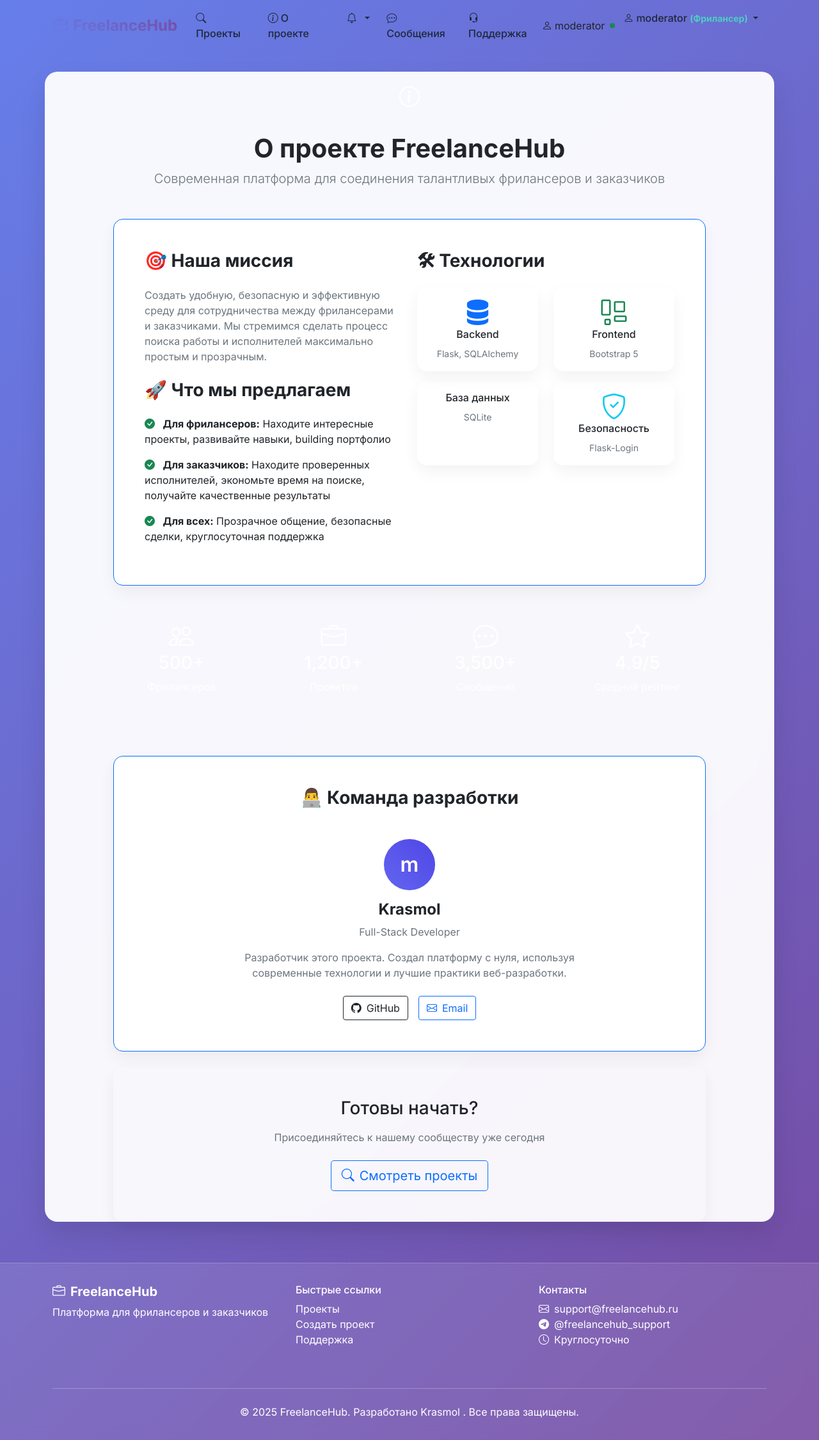
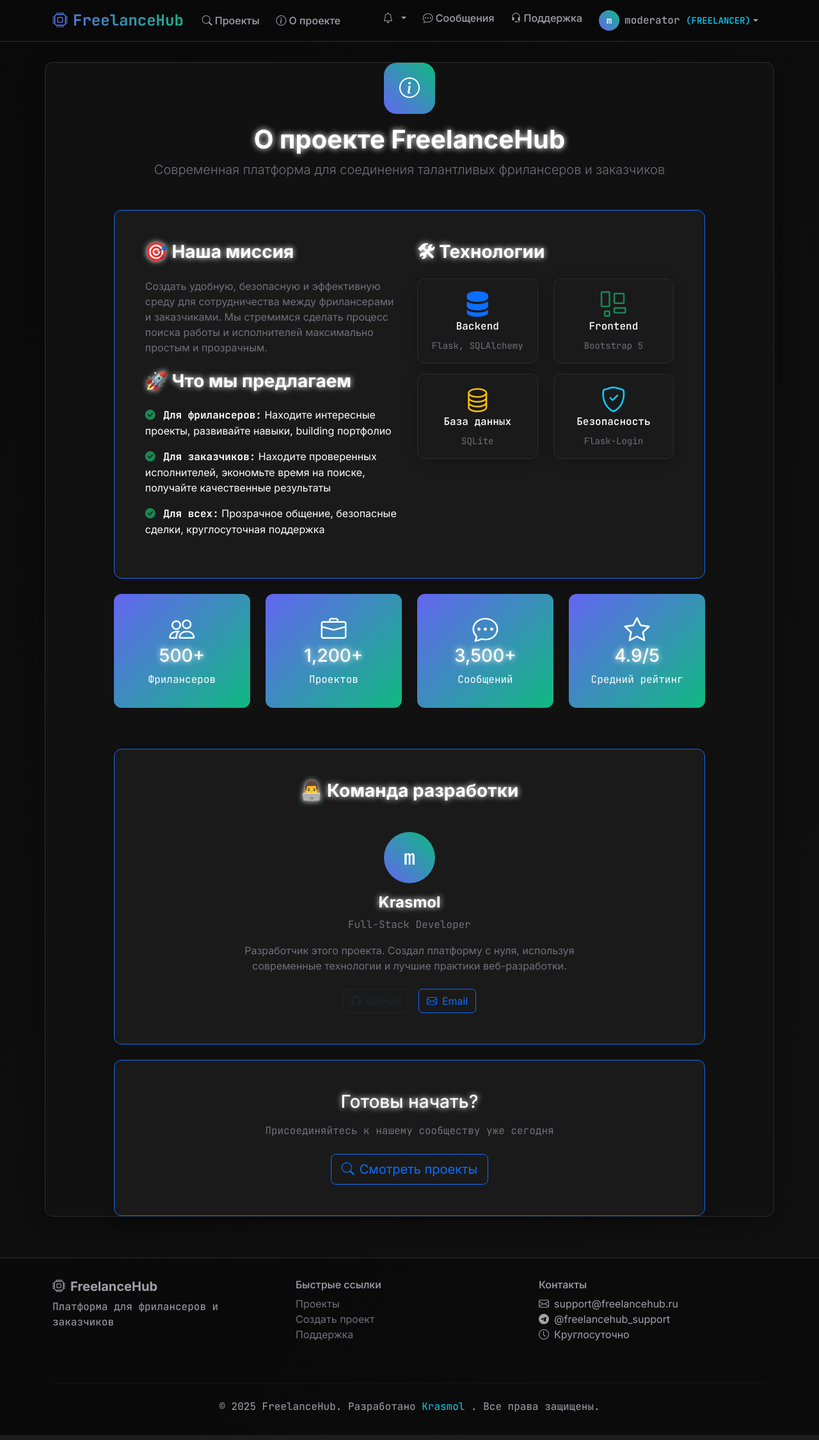
Before and after one commit to Krasmol/platform_for_freelancers, a Flask app: page /about in a window 1280 px wide. Shown: the whole page at 64% size. Run offline with Flask 3, Linux system fonts and the light colour scheme; a user stored in the database is signed in; data that the repository does not hold is empty.

Commit message:
Update base.html
 изменен стиль

```diff
--- a/templates/base.html
+++ b/templates/base.html
@@ -1,113 +1,137 @@
 <!DOCTYPE html>
-<html lang="ru">
+<html lang="ru" data-bs-theme="dark">
 <head>
     <meta charset="UTF-8">
     <meta name="viewport" content="width=device-width, initial-scale=1.0">
     <title>FreelanceHub - Платформа для фрилансеров</title>
 
     <!-- Bootstrap 5 CSS -->
-    <link href="https://cdn.jsdelivr.net/npm/bootstrap@5.1.3/dist/css/bootstrap.min.css" rel="stylesheet">
+    <link href="https://cdn.jsdelivr.net/npm/bootstrap@5.3.2/dist/css/bootstrap.min.css" rel="stylesheet">
 
     <!-- Bootstrap Icons -->
-    <link rel="stylesheet" href="https://cdn.jsdelivr.net/npm/bootstrap-icons@1.8.1/font/bootstrap-icons.css">
+    <link rel="stylesheet" href="https://cdn.jsdelivr.net/npm/bootstrap-icons@1.11.1/font/bootstrap-icons.css">
 
     <!-- Google Fonts -->
-    <link href="https://fonts.googleapis.com/css2?family=Inter:wght@300;400;500;600;700&display=swap" rel="stylesheet">
+    <link href="https://fonts.googleapis.com/css2?family=JetBrains+Mono:wght@300;400;500;600;700&family=Inter:wght@300;400;500;600;700&display=swap" rel="stylesheet">
 
     <style>
         :root {
-            --primary: #6366f1;
-            --primary-dark: #4f46e5;
-            --secondary: #f8fafc;
-            --accent: #10b981;
-            --text-dark: #1e293b;
-            --text-light: #64748b;
+            --bg-primary: #0a0a0a;
+            --bg-secondary: #111111;
+            --bg-card: #1a1a1a;
+            --bg-hover: #252525;
+            --accent-primary: #6366f1;
+            --accent-secondary: #10b981;
+            --text-primary: #ffffff;
+            --text-secondary: #a1a1aa;
+            --text-muted: #71717a;
+            --border-color: #2d2d2d;
+            --success: #10b981;
+            --warning: #f59e0b;
+            --danger: #ef4444;
+            --info: #06b6d4;
+        }
+
+        [data-bs-theme="dark"] {
+            --bs-body-bg: var(--bg-primary);
+            --bs-body-color: var(--text-primary);
+            --bs-border-color: var(--border-color);
         }
 
         body {
             font-family: 'Inter', sans-serif;
-            background: linear-gradient(135deg, #667eea 0%, #764ba2 100%);
+            background: linear-gradient(135deg, var(--bg-primary) 0%, var(--bg-secondary) 100%);
             min-height: 100vh;
+            color: var(--text-primary);
+        }
+
+        .navbar {
+            background: rgba(10, 10, 10, 0.95) !important;
+            backdrop-filter: blur(10px);
+            border-bottom: 1px solid var(--border-color);
         }
 
         .navbar-brand {
+            font-family: 'JetBrains Mono', monospace;
             font-weight: 700;
             font-size: 1.5rem;
-            background: linear-gradient(45deg, #667eea, #764ba2);
+            background: linear-gradient(45deg, var(--accent-primary), var(--accent-secondary));
             -webkit-background-clip: text;
             -webkit-text-fill-color: transparent;
         }
 
         .main-container {
-            background: rgba(255, 255, 255, 0.95);
-            backdrop-filter: blur(10px);
-            border-radius: 20px;
-            box-shadow: 0 20px 40px rgba(0, 0, 0, 0.1);
+            background: var(--bg-secondary);
+            border-radius: 12px;
+            box-shadow: 0 8px 32px rgba(0, 0, 0, 0.3);
             margin-top: 2rem;
             margin-bottom: 2rem;
+            border: 1px solid var(--border-color);
         }
 
         .card {
-            border: none;
-            border-radius: 15px;
-            box-shadow: 0 10px 25px rgba(0, 0, 0, 0.05);
+            background: var(--bg-card);
+            border: 1px solid var(--border-color);
+            border-radius: 12px;
+            box-shadow: 0 4px 20px rgba(0, 0, 0, 0.2);
             transition: all 0.3s ease;
-            border: 1px solid rgba(255, 255, 255, 0.2);
         }
 
         .card:hover {
-            transform: translateY(-5px);
-            box-shadow: 0 15px 35px rgba(0, 0, 0, 0.1);
+            transform: translateY(-2px);
+            box-shadow: 0 8px 30px rgba(0, 0, 0, 0.3);
+            border-color: var(--accent-primary);
         }
 
         .btn-primary {
-            background: linear-gradient(45deg, var(--primary), var(--primary-dark));
+            background: linear-gradient(45deg, var(--accent-primary), #4f46e5);
             border: none;
-            border-radius: 10px;
-            padding: 12px 30px;
-            font-weight: 500;
+            border-radius: 8px;
+            padding: 12px 24px;
+            font-weight: 600;
             transition: all 0.3s ease;
         }
 
         .btn-primary:hover {
-            transform: translateY(-2px);
-            box-shadow: 0 10px 20px rgba(99, 102, 241, 0.3);
+            transform: translateY(-1px);
+            box-shadow: 0 6px 20px rgba(99, 102, 241, 0.4);
         }
 
         .btn-success {
-            background: linear-gradient(45deg, var(--accent), #059669);
+            background: linear-gradient(45deg, var(--accent-secondary), #059669);
             border: none;
-            border-radius: 10px;
-            padding: 12px 30px;
-            font-weight: 500;
+            border-radius: 8px;
+            padding: 12px 24px;
+            font-weight: 600;
         }
 
         .nav-link {
             font-weight: 500;
-            color: var(--text-dark) !important;
+            color: var(--text-secondary) !important;
             margin: 0 5px;
-            border-radius: 10px;
+            border-radius: 8px;
             transition: all 0.3s ease;
         }
 
         .nav-link:hover {
             background: rgba(99, 102, 241, 0.1);
-            color: var(--primary) !important;
+            color: var(--accent-primary) !important;
         }
 
         .hero-section {
-            background: linear-gradient(135deg, rgba(99, 102, 241, 0.1) 0%, rgba(168, 85, 247, 0.1) 100%);
-            border-radius: 20px;
+            background: linear-gradient(135deg, rgba(99, 102, 241, 0.1) 0%, rgba(16, 185, 129, 0.1) 100%);
+            border-radius: 16px;
             padding: 4rem 2rem;
             text-align: center;
             margin-bottom: 3rem;
+            border: 1px solid var(--border-color);
         }
 
         .feature-icon {
             width: 60px;
             height: 60px;
-            background: linear-gradient(45deg, var(--primary), var(--primary-dark));
-            border-radius: 15px;
+            background: linear-gradient(45deg, var(--accent-primary), var(--accent-secondary));
+            border-radius: 12px;
             display: flex;
             align-items: center;
             justify-content: center;
@@ -117,39 +141,49 @@
         }
 
         .badge {
-            border-radius: 8px;
-            padding: 8px 12px;
+            border-radius: 6px;
+            padding: 6px 12px;
             font-weight: 500;
+            font-size: 0.8rem;
         }
 
         .form-control, .form-select {
-            border-radius: 10px;
-            border: 2px solid #e2e8f0;
-            padding: 12px 15px;
+            background: var(--bg-card);
+            border: 2px solid var(--border-color);
+            border-radius: 8px;
+            padding: 12px 16px;
+            color: var(--text-primary);
             transition: all 0.3s ease;
         }
 
         .form-control:focus, .form-select:focus {
-            border-color: var(--primary);
+            background: var(--bg-card);
+            border-color: var(--accent-primary);
             box-shadow: 0 0 0 3px rgba(99, 102, 241, 0.1);
+            color: var(--text-primary);
+        }
+
+        .form-control::placeholder {
+            color: var(--text-muted);
         }
 
         .stats-card {
-            background: linear-gradient(135deg, #667eea 0%, #764ba2 100%);
+            background: linear-gradient(135deg, var(--accent-primary) 0%, var(--accent-secondary) 100%);
             color: white;
-            border-radius: 15px;
+            border-radius: 12px;
             padding: 2rem;
             text-align: center;
+            border: none;
         }
 
         .project-card {
-            border-left: 4px solid var(--primary);
+            border-left: 4px solid var(--accent-primary);
         }
 
         .user-avatar {
             width: 50px;
             height: 50px;
-            background: linear-gradient(45deg, var(--primary), var(--primary-dark));
+            background: linear-gradient(45deg, var(--accent-primary), var(--accent-secondary));
             border-radius: 50%;
             display: flex;
             align-items: center;
@@ -157,13 +191,13 @@
             color: white;
             font-weight: 600;
             font-size: 1.2rem;
+            font-family: 'JetBrains Mono', monospace;
         }
 
         .footer {
-            background: rgba(255, 255, 255, 0.1);
-            backdrop-filter: blur(10px);
-            border-top: 1px solid rgba(255, 255, 255, 0.2);
-            color: white;
+            background: rgba(10, 10, 10, 0.9);
+            border-top: 1px solid var(--border-color);
+            color: var(--text-secondary);
             padding: 2rem 0;
             margin-top: 4rem;
         }
@@ -172,7 +206,7 @@
             position: absolute;
             top: -5px;
             right: -5px;
-            background: #ef4444;
+            background: var(--danger);
             color: white;
             border-radius: 50%;
             width: 20px;
@@ -181,32 +215,159 @@
             display: flex;
             align-items: center;
             justify-content: center;
+            font-family: 'JetBrains Mono', monospace;
         }
 
-        .dropdown-notifications {
-            width: 350px;
+        .dropdown-menu {
+            background: var(--bg-card);
+            border: 1px solid var(--border-color);
+            border-radius: 8px;
+            box-shadow: 0 8px 30px rgba(0, 0, 0, 0.3);
         }
 
-        .notification-item {
-            border-left: 4px solid;
+        .dropdown-item {
+            color: var(--text-primary);
             transition: all 0.2s ease;
         }
 
-        .notification-item:hover {
-            background-color: #f8fafc;
+        .dropdown-item:hover {
+            background: var(--bg-hover);
+            color: var(--accent-primary);
         }
 
+        .table {
+            --bs-table-bg: transparent;
+            --bs-table-color: var(--text-primary);
+            --bs-table-border-color: var(--border-color);
+        }
+
+        .table-hover tbody tr:hover {
+            background: var(--bg-hover);
+            color: var(--text-primary);
+        }
+
+        .alert {
+            border: 1px solid var(--border-color);
+            border-radius: 8px;
+            background: var(--bg-card);
+        }
+
+        .text-muted {
+            color: var(--text-muted) !important;
+        }
+
+        .border-bottom {
+            border-bottom-color: var(--border-color) !important;
+        }
+
+        .border-top {
+            border-top-color: var(--border-color) !important;
+        }
+
+        /* Custom scrollbar */
+        ::-webkit-scrollbar {
+            width: 8px;
+        }
+
+        ::-webkit-scrollbar-track {
+            background: var(--bg-primary);
+        }
+
+        ::-webkit-scrollbar-thumb {
+            background: var(--border-color);
+            border-radius: 4px;
+        }
+
+        ::-webkit-scrollbar-thumb:hover {
+            background: var(--accent-primary);
+        }
+
+        /* Glow effects */
+        .glow {
+            box-shadow: 0 0 20px rgba(99, 102, 241, 0.3);
+        }
+
+        .text-glow {
+            text-shadow: 0 0 10px currentColor;
+        }
+
+        /* Code-like elements */
+        .code-font {
+            font-family: 'JetBrains Mono', monospace;
+        }
+
+        /* Status badges */
+        .badge.bg-success { background: var(--success) !important; }
+        .badge.bg-warning { background: var(--warning) !important; }
+        .badge.bg-danger { background: var(--danger) !important; }
+        .badge.bg-info { background: var(--info) !important; }
+        .badge.bg-primary { background: var(--accent-primary) !important; }
+
+        /* Notification styles */
         .notification-unread {
-            background-color: #f0f9ff;
+            background: rgba(99, 102, 241, 0.1);
+            border-left: 4px solid var(--accent-primary);
+        }
+
+        /* Chat styles */
+        .chat-messages {
+            background: var(--bg-primary);
+            border: 1px solid var(--border-color);
+            border-radius: 8px;
+        }
+
+        .message-content {
+            background: var(--bg-card);
+            border: 1px solid var(--border-color);
+        }
+
+        .message-outgoing .message-content {
+            background: linear-gradient(45deg, var(--accent-primary), #4f46e5);
+            color: white;
+        }
+        /* Fix для z-index dropdown меню */
+        .navbar-nav .dropdown-menu {
+            z-index: 1050 !important;
+        }
+
+        .dropdown-menu {
+            z-index: 1060 !important;
+        }
+
+        .navbar {
+            z-index: 1030 !important;
+        }
+
+        .main-container {
+            position: relative;
+            z-index: 1;
+        }
+
+        .hero-section {
+            position: relative;
+            z-index: 1;
+        }
+
+        .dropdown {
+            position: relative;
+        }
+
+        .dropdown-menu.show {
+            z-index: 1070 !important;
+        }
+
+        /* Для мобильного меню */
+        .navbar-collapse {
+            z-index: 1040 !important;
         }
     </style>
 </head>
 <body>
     <!-- Навигация -->
-    <nav class="navbar navbar-expand-lg navbar-light">
+    <nav class="navbar navbar-expand-lg navbar-dark">
         <div class="container">
             <a class="navbar-brand" href="{{ url_for('index') }}">
-                <i class="bi bi-briefcase me-2"></i>FreelanceHub
+                <i class="bi bi-cpu me-2"></i>FreelanceHub
             </a>
 
             <button class="navbar-toggler" type="button" data-bs-toggle="collapse" data-bs-target="#navbarNav">
@@ -246,15 +407,15 @@
                                 <span class="notification-badge">{{ get_unread_notifications_count() }}</span>
                                 {% endif %}
                             </a>
-                            <ul class="dropdown-menu dropdown-notifications dropdown-menu-end">
+                            <ul class="dropdown-menu dropdown-menu-end">
                                 <li><h6 class="dropdown-header">Уведомления</h6></li>
                                 {% set recent_notifications = notifications_query(current_user.id) %}
                                 {% if recent_notifications %}
                                     {% for notification in recent_notifications %}
                                     <li>
-                                        <a class="dropdown-item d-flex align-items-start py-2 notification-item {% if not notification.is_read %}notification-unread{% endif %}"
+                                        <a class="dropdown-item d-flex align-items-start py-2 {% if not notification.is_read %}notification-unread{% endif %}"
                                            href="{{ url_for('notifications') }}"
-                                           style="border-left-color: {% if notification.notification_type == 'project_response' %}#3b82f6{% elif notification.notification_type == 'message' %}#06b6d4{% elif notification.notification_type == 'system' %}#6b7280{% elif notification.notification_type == 'project_completed' %}#10b981{% else %}#f59e0b{% endif %}">
+                                           style="border-left-color: {% if notification.notification_type == 'project_response' %}var(--accent-primary){% elif notification.notification_type == 'message' %}var(--info){% elif notification.notification_type == 'system' %}var(--text-muted){% elif notification.notification_type == 'project_completed' %}var(--success){% else %}var(--warning){% endif %}">
                                             <div class="me-3">
                                                 <i class="bi {{ get_notification_icon(notification.notification_type) }} text-{{ get_notification_color(notification.notification_type) }}"></i>
                                             </div>
@@ -298,21 +459,20 @@
                             </a>
                         </li>
 
-                        <div class="d-flex align-items-center">
-                            <i class="bi bi-person me-1"></i>
-                            <span class="me-2">{{ current_user.username }}</span>
-                            <div class="online-indicator bg-success rounded-circle" style="width: 8px; height: 8px;" title="Online"></div>
-                        </div>
-
                         <!-- Профиль dropdown -->
                         <li class="nav-item dropdown">
-                            <a class="nav-link dropdown-toggle" href="#" role="button" data-bs-toggle="dropdown">
-                                <i class="bi bi-person me-1"></i>{{ current_user.username }}
+                            <a class="nav-link dropdown-toggle d-flex align-items-center" href="#" role="button" data-bs-toggle="dropdown">
+                                <div class="user-avatar me-2" style="width: 32px; height: 32px; font-size: 0.9rem;">
+                                    {{ current_user.username[0] }}
+                                </div>
+                                <span class="code-font">
+                                    {{ current_user.username }}
                                     {% if current_user.is_client %}
-                                <small class="fw-bold" style="color: #ff6b35 !important;">(Заказчик)</small>
+                                    <small class="text-warning">(CLIENT)</small>
                                     {% else %}
-                                <small class="fw-bold" style="color: #4ecdc4 !important;">(Фрилансер)</small>
+                                    <small class="text-info">(FREELANCER)</small>
                                     {% endif %}
+                                </span>
                             </a>
                             <ul class="dropdown-menu dropdown-menu-end">
                                 <li>
@@ -394,20 +554,20 @@
             <div class="row">
                 <div class="col-md-4 mb-4">
                     <h5 class="fw-bold">
-                        <i class="bi bi-briefcase me-2"></i>FreelanceHub
+                        <i class="bi bi-cpu me-2"></i>FreelanceHub
                     </h5>
-                    <p class="mb-0">Платформа для фрилансеров и заказчиков</p>
+                    <p class="mb-0 code-font">Платформа для фрилансеров и заказчиков</p>
                 </div>
                 <div class="col-md-4 mb-4">
                     <h6>Быстрые ссылки</h6>
                     <ul class="list-unstyled">
-                        <li><a href="{{ url_for('projects') }}" class="text-white text-decoration-none">Проекты</a></li>
+                        <li><a href="{{ url_for('projects') }}" class="text-decoration-none text-muted">Проекты</a></li>
                         {% if current_user.is_authenticated %}
-                        <li><a href="{{ url_for('create_project') }}" class="text-white text-decoration-none">Создать проект</a></li>
-                        <li><a href="{{ url_for('support') }}" class="text-white text-decoration-none">Поддержка</a></li>
+                        <li><a href="{{ url_for('create_project') }}" class="text-decoration-none text-muted">Создать проект</a></li>
+                        <li><a href="{{ url_for('support') }}" class="text-decoration-none text-muted">Поддержка</a></li>
                         {% else %}
-                        <li><a href="{{ url_for('register') }}" class="text-white text-decoration-none">Регистрация</a></li>
-                        <li><a href="{{ url_for('login') }}" class="text-white text-decoration-none">Войти</a></li>
+                        <li><a href="{{ url_for('register') }}" class="text-decoration-none text-muted">Регистрация</a></li>
+                        <li><a href="{{ url_for('login') }}" class="text-decoration-none text-muted">Войти</a></li>
                         {% endif %}
                     </ul>
                 </div>
@@ -420,25 +580,31 @@
                     </ul>
                 </div>
             </div>
-            <hr class="my-4" style="border-color: rgba(255,255,255,0.2);">
+            <hr class="my-4" style="border-color: var(--border-color);">
             <div class="text-center">
-    <p class="mb-0">&copy; 2025 FreelanceHub.
+                <p class="mb-0 code-font">&copy; 2025 FreelanceHub.
                     <span>Разработано
-            <a href="https://github.com/Krasmol" class="text-white text-decoration-none" target="_blank">
+                        <a href="https://github.com/Krasmol" class="text-decoration-none text-info" target="_blank">
                             Krasmol
                         </a>
                     </span>. Все права защищены.
                 </p>
             </div>
+        </div>
+    </footer>
+
     <!-- Bootstrap JS -->
-    <script src="https://cdn.jsdelivr.net/npm/bootstrap@5.1.3/dist/js/bootstrap.bundle.min.js"></script>
+    <script src="https://cdn.jsdelivr.net/npm/bootstrap@5.3.2/dist/js/bootstrap.bundle.min.js"></script>
 
     <script>
         // Анимация появления элементов
         document.addEventListener('DOMContentLoaded', function() {
             const cards = document.querySelectorAll('.card');
             cards.forEach((card, index) => {
+                card.style.opacity = '0';
+                card.style.transform = 'translateY(20px)';
                 setTimeout(() => {
+                    card.style.transition = 'all 0.5s ease';
                     card.style.opacity = '1';
                     card.style.transform = 'translateY(0)';
                 }, index * 100);
@@ -485,6 +651,17 @@
                 }
             }
         }
+
+        // Добавляем glow эффект при hover на карточки
+        document.querySelectorAll('.card').forEach(card => {
+            card.addEventListener('mouseenter', function() {
+                this.classList.add('glow');
+            });
+
+            card.addEventListener('mouseleave', function() {
+                this.classList.remove('glow');
+            });
+        });
     </script>
 </body>
 </html>
```
Lines whose indentation alone changed are shown as unchanged.
